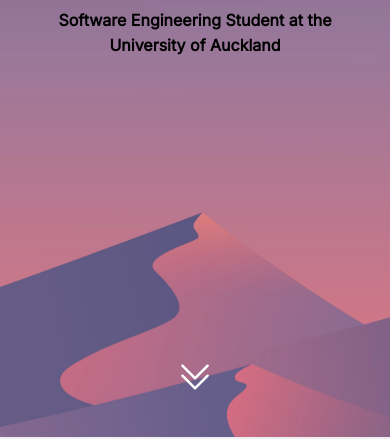
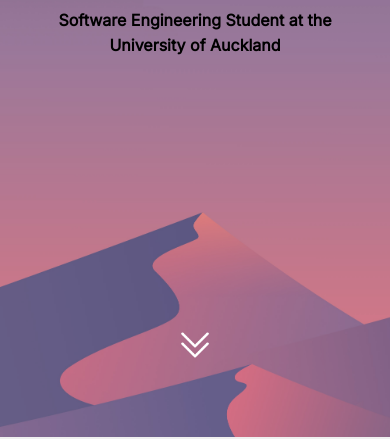
Before and after one commit to justinfyh/justinfyh.github.io, an Astro site: page / in a window 390 px wide. Shown: the part 407-846 px from the top of the page. Built offline with nearby package versions, Linux system fonts and the light colour scheme; Astro itself is replaced by a stand-in of ours.

Commit message:
Minor adjustments

```diff
--- a/src/components/Landing.astro
+++ b/src/components/Landing.astro
@@ -58,6 +58,13 @@ import down from "../images/down-arrow.png"
         padding: 1em 1.2em;
     }
 
+    @media (max-width: 400px) {
+    .scroll{
+        bottom: 3em;
+    }
+}
+
+
     .scroll a {
         text-decoration: none;
         color: #fff;
--- a/src/layouts/Layout.astro
+++ b/src/layouts/Layout.astro
@@ -113,5 +113,7 @@ import ResumeCard from '../components/ResumeCard.astro';
 	body {
 		margin: 0;
 		font-family: 'Inter', sans-serif, 'Raleway', sans-serif, 'Lato', sans-serif;
+		user-select: none;
+    	-webkit-tap-highlight-color: transparent;
 	}
 </style>
```
